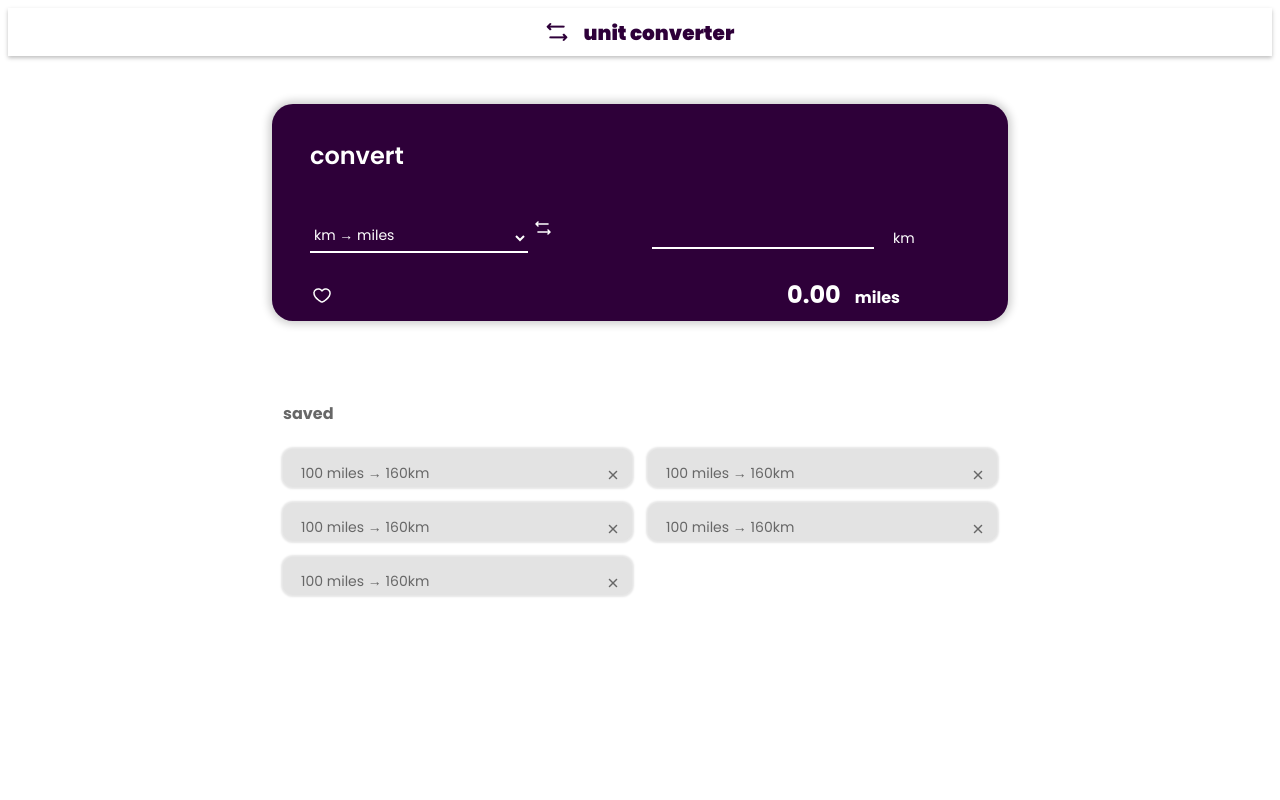
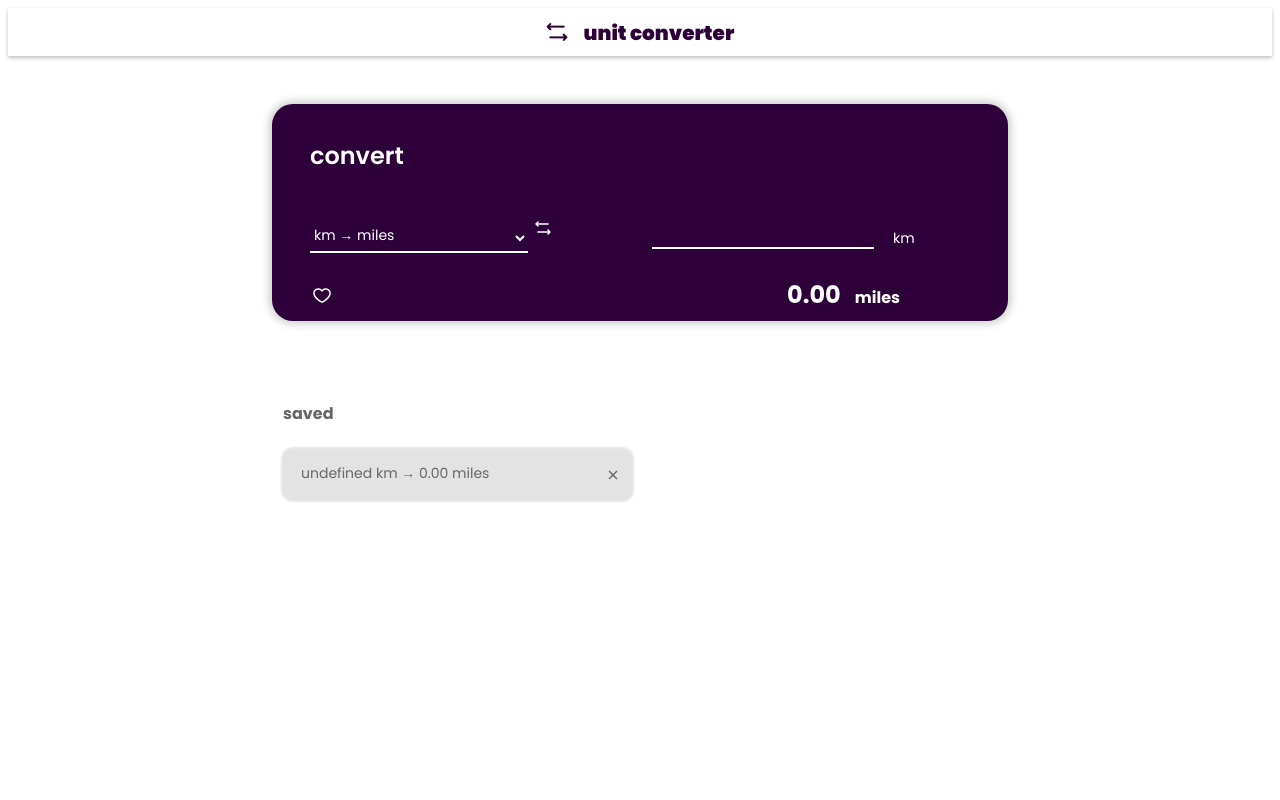
Before and after one commit to omarPerez1987/oxigen_frontend_test, a React (Vite) app: page / in a window 1280 px wide. Both pictures are taken after a click on the picture 322 px from the left and 295 px from the top of the page. Shown: the top 800 px of the page. Built offline with nearby package versions, Linux system fonts and the light colour scheme.

Commit message:
modificar layout para pasar props y añadir funcionalidad de creacion de cards

```diff
--- a/src/components/cardConvert/CardConvert.jsx
+++ b/src/components/cardConvert/CardConvert.jsx
@@ -2,20 +2,14 @@ import { useState } from "react";
 import "./cardconvert.css";
 import exchange from "./Exchange.png";
 import heart from "./Heart.png";
+import CardSaved from "../cardSaved/CardSaved";
 
 const CardConvert = () => {
   const [dataSelect, setDataSelect] = useState(["km", "miles"]);
   const [valueInput, setValueInput] = useState("");
-  const [valueInputAfterChange, setValueInputAfterChange] = useState("");
 
   const [changeInputByResult, setChangeInputByResult] = useState(false);
-
-
-  const handleChange = (e) => {
-    const value = e.target.value;
-    setValueInput(value);
-    setValueInputAfterChange(value);
-  };
+  const [showNewCard, setShowNewCard] = useState([]);
 
   // conversor de medidas
   let resConvert = valueInput;
@@ -41,8 +35,22 @@ const CardConvert = () => {
       break;
   }
 
+  const handleClickShowNewCard = () => {
+    const newComponent = (
+      <CardSaved
+        key={showNewCard.length}
+        input={valueInput}
+        distance={dataSelect}
+        result={resConvert.toFixed(2)}
+      />
+    );
+    setShowNewCard([...showNewCard, newComponent]);
+  };
+
   return (
     <>
+      <main className="main-convert">
+        <h2>convert</h2>
         <section>
           <div className="container-select">
             <div>
@@ -61,6 +69,7 @@ const CardConvert = () => {
                 <option value={["cm", "inch"]}>cm → inch</option>
                 <option value={["inch", "cm"]}>inch → cm</option>
               </select>
+
               <img
                 src={exchange}
                 alt="flechas de conversion"
@@ -95,7 +104,8 @@ const CardConvert = () => {
             )}
           </div>
           <div className="select-convert-container">
-          <img src={heart} alt="corazon" />
+            <img src={heart} alt="corazon" onClick={handleClickShowNewCard} />
+
             {changeInputByResult ? (
               <h3>
                 {valueInput} <span>{dataSelect[0]}</span>
@@ -107,6 +117,13 @@ const CardConvert = () => {
             )}
           </div>
         </section>
+      </main>
+      <aside>
+        <h3 className="title-saved">saved</h3>
+        <section className="container-saved">
+          {showNewCard.map((component) => component)}
+        </section>
+      </aside>
     </>
   );
 };
--- a/src/components/cardConvert/cardconvert.css
+++ b/src/components/cardConvert/cardconvert.css
@@ -1,4 +1,32 @@
 /* SECTION CARD_CONVERT */
+
+.main-convert {
+  display: flex;
+  flex-direction: column;
+  justify-content: center;
+  margin-top: 48px;
+  padding-left: 38px;
+  padding-top: 24px;
+  max-width: 720px;
+  width: auto;
+  height: 193px;
+  flex-shrink: 0;
+  border-radius: 21px;
+  background: #2e0039;
+  box-shadow: 0px 0px 8px 3px rgba(0, 0, 0, 0.2);
+}
+
+.main-convert h2 {
+  width: 104px;
+  height: 35px;
+  flex-shrink: 0;
+  color: #fff;
+  font-family: Poppins;
+  font-size: 24px;
+  font-style: normal;
+  font-weight: 600;
+  line-height: normal;
+}
 
 .container-select {
   margin-top: 23px;
@@ -43,6 +71,7 @@
   width: 24px;
   height: 24px;
   flex-shrink: 0;
+  cursor: pointer;
 }
 
 .container-select input {
@@ -92,6 +121,7 @@
   max-width: 24px;
   height: 24px;
   flex-shrink: 0;
+  cursor: pointer;
 }
 
 .select-convert-container h3 {
@@ -120,7 +150,60 @@
   line-height: normal;
 }
 
+/* cardSaved */
+
+aside {
+  display: flex;
+  flex-direction: column;
+  justify-content: center;
+  align-items: center;
+  width: 714px;
+}
+
+.title-saved {
+  margin: 80px 0px 22px 0px;
+  width: 100%;
+  height: 26px;
+  flex-shrink: 0;
+  color: #676767;
+  font-family: Poppins;
+  font-size: 16px;
+  font-style: normal;
+  font-weight: 700;
+  line-height: normal;
+}
+
+.container-saved {
+  margin: 0px 0px 200px 0px;
+  display: flex;
+  flex-direction: row;
+  flex-wrap: wrap;
+  gap: 16px;
+  width: 100%;
+}
+
+.title-convert {
+  margin-top: 24px;
+  margin-left: 38px;
+  color: #fff;
+  width: 104px;
+  height: 35px;
+  flex-shrink: 0;
+  font-family: Poppins;
+  font-size: 24px;
+  font-style: normal;
+  font-weight: 600;
+  line-height: normal;
+}
+
 @media screen and (max-width: 767px) {
+
+  .main-convert {
+    padding: 11px 0px 19px 21px;
+    width: auto;
+    height: 209px;
+  }
+
   .container-select {
     display: flex;
     flex-direction: row;
@@ -142,18 +225,25 @@
   .select-convert-container span {
     margin-right: 10px;
   }
+
+  .container-saved {
+    display: flex;
+    flex-direction: column;
+    align-items: center;
+  }
+
+  aside {
+    width: 90%;
+    text-align: center;
+  }
 }
 
-.title-convert {
-  margin-top: 24px;
-  margin-left: 38px;
-  color: #fff;
-  width: 104px;
-  height: 35px;
-  flex-shrink: 0;
-  font-family: Poppins;
-  font-size: 24px;
-  font-style: normal;
-  font-weight: 600;
-  line-height: normal;
+@media screen and (max-width: 400px) {
+  aside {
+    text-align: start;
+  }
+
+  .title-saved {
+    margin-left: 15px;
+  }
 }
--- a/src/components/cardSaved/CardSaved.jsx
+++ b/src/components/cardSaved/CardSaved.jsx
@@ -1,12 +1,11 @@
-import React from "react";
 import "./cardSaved.css";
 import cruz from "./Cross.png";
 
-const CardSaved = () => {
+const CardSaved = ({key, input, distance, result}) => {
   return (
-    <div className="card-saved">
-      <p>100 miles → 160km</p>
-      <img src={cruz} alt="cruz de eliminar" />
+    <div id={key} className="card-saved">
+      <p>{`${key} ${input} ${distance[0]} → ${result} ${distance[1]}`}</p>
+      <img src={cruz} alt="cruz de eliminar"/>
     </div>
   );
 };
--- a/src/components/cardSaved/cardSaved.css
+++ b/src/components/cardSaved/cardSaved.css
@@ -9,7 +9,7 @@
   justify-content: space-between;
   max-width: 349px;
   width: 100%;
-  height: 38px;
+  height: auto;
   flex-shrink: 0;
   border-radius: 10px;
   background: #e3e3e3;
@@ -18,7 +18,7 @@
 
 .card-saved p {
   margin-left: 18px;
-  width: 144px;
+  width: 80%;
   height: 23px;
   flex-shrink: 0;
   color: #676767;
--- a/src/layout/Layout.jsx
+++ b/src/layout/Layout.jsx
@@ -2,7 +2,6 @@ import React from "react";
 import "./layout.css";
 import MyHeader from "../components/myHeader/MyHeader";
 import CardConvert from "../components/cardConvert/CardConvert";
-import CardSaved from "../components/cardSaved/CardSaved";
 import MyFooter from "../components/myFooter/MyFooter";
 
 const Layout = () => {
@@ -10,20 +9,7 @@ const Layout = () => {
     <>
       <MyHeader />
       <section className="container-general">
-        <main className="main-convert">
-          <h2>convert</h2>
-          <CardConvert />
-        </main>
-        <aside>
-          <h3 className="title-saved">saved</h3>
-          <section className="container-saved">
-            <CardSaved />
-            <CardSaved />
-            <CardSaved />
-            <CardSaved />
-            <CardSaved />
-          </section>
-        </aside>
+        <CardConvert />
       </section>
       <MyFooter />
     </>
--- a/src/layout/layout.css
+++ b/src/layout/layout.css
@@ -3,90 +3,3 @@
   flex-direction: column;
   align-items: center;
 }
-
-.main-convert {
-  display: flex;
-  flex-direction: column;
-  justify-content: center;
-  margin-top: 48px;
-  padding-left: 38px;
-  padding-top: 24px;
-  max-width: 720px;
-  width: auto;
-  height: 193px;
-  flex-shrink: 0;
-  border-radius: 21px;
-  background: #2e0039;
-  box-shadow: 0px 0px 8px 3px rgba(0, 0, 0, 0.2);
-}
-
-.main-convert h2 {
-  width: 104px;
-  height: 35px;
-  flex-shrink: 0;
-  color: #fff;
-  font-family: Poppins;
-  font-size: 24px;
-  font-style: normal;
-  font-weight: 600;
-  line-height: normal;
-}
-
-aside {
-  display: flex;
-  flex-direction: column;
-  justify-content: center;
-  align-items: center;
-  width: 714px;
-}
-
-.title-saved {
-  margin: 80px 0px 22px 0px;
-  width: 100%;
-  height: 26px;
-  flex-shrink: 0;
-  color: #676767;
-  font-family: Poppins;
-  font-size: 16px;
-  font-style: normal;
-  font-weight: 700;
-  line-height: normal;
-}
-
-.container-saved {
-  margin: 0px 0px 200px 0px;
-  display: flex;
-  flex-direction: row;
-  flex-wrap: wrap;
-  gap: 16px;
-  width: 100%;
-}
-
-@media screen and (max-width: 767px) {
-  .container-saved {
-    display: flex;
-    flex-direction: column;
-    align-items: center;
-  }
-
-  .main-convert {
-    padding: 11px 0px 19px 21px;
-    width: auto;
-    height: 209px;
-  }
-
-  aside {
-    width: 90%;
-    text-align: center;
-  }
-}
-
-@media screen and (max-width: 400px) {
-  aside {
-    text-align: start;
-  }
-
-  .title-saved {
-    margin-left: 15px;
-  }
-}
```
Lines whose indentation alone changed are shown as unchanged.
